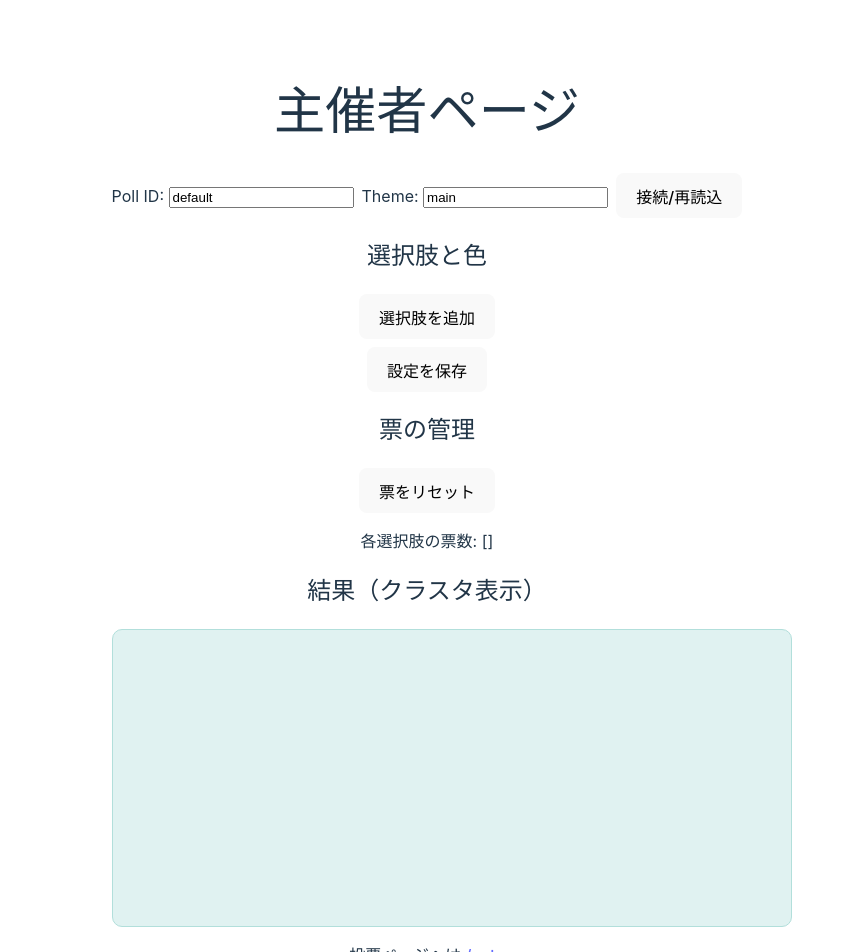
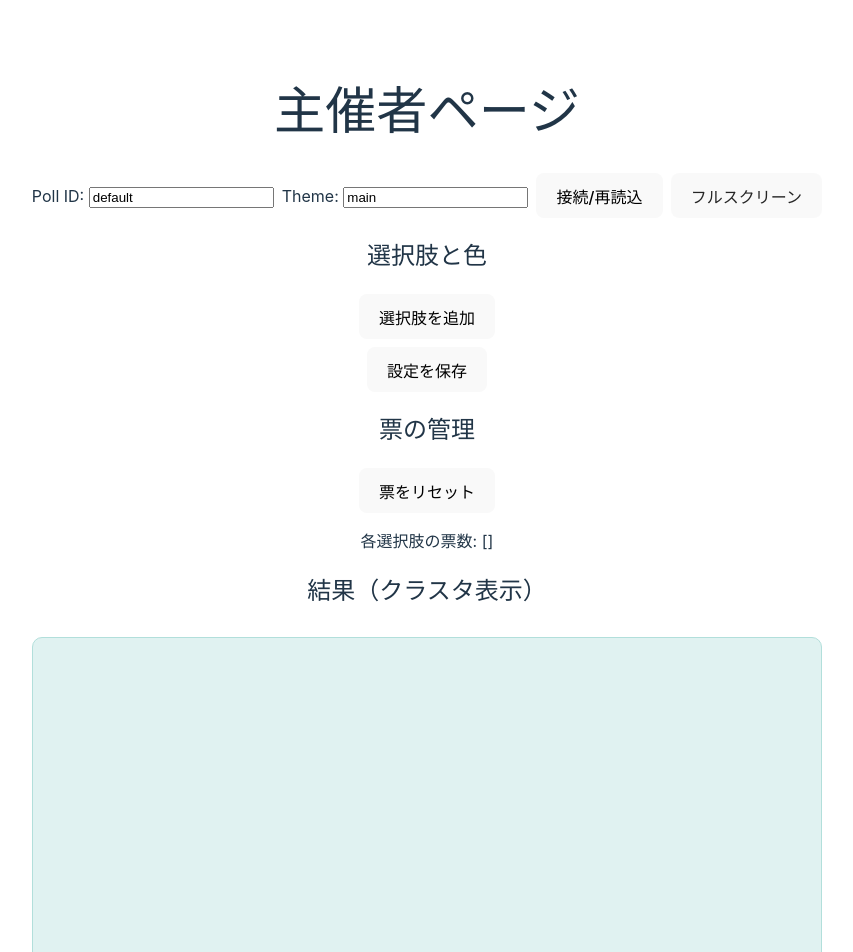
Before and after one commit to LotusLover/is-ec-pj-bjn8jcr4, a Vue app: page /#/host in a window 1280 px wide. Shown: the top 952 px of the page, without its empty margins (213-1066 px from the left). Built offline with nearby package versions, Linux system fonts and the light colour scheme.

Commit message:
hukidasi1

```diff
--- a/src/components/ResultsCluster.vue
+++ b/src/components/ResultsCluster.vue
@@ -12,6 +12,8 @@ const stageRef = ref<HTMLElement | null>(null);
 const spotRefs = ref<HTMLElement[]>([] as any);
 const stageSize = ref({ w: 900, h: 320 });
 const centers = ref(props.options.map(() => ({ x: 0, y: 0 })));
+// Edge emitter point for "blow-out" effect
+const emitter = ref<{ x: number; y: number }>({ x: 0, y: 0 } as any);
 
 // physics
 const physicsBalls = ref<any[][]>(props.options.map(() => []));
@@ -37,6 +39,16 @@ function ensureShape() {
   }
 }
 
+function updateEmitter() {
+  const w = stageSize.value.w;
+  const h = stageSize.value.h;
+  const side = Math.floor(Math.random() * 4); // 0 top, 1 right, 2 bottom, 3 left
+  if (side === 0) emitter.value = { x: Math.random() * w, y: 0 } as any;
+  else if (side === 1) emitter.value = { x: w, y: Math.random() * h } as any;
+  else if (side === 2) emitter.value = { x: Math.random() * w, y: h } as any;
+  else emitter.value = { x: 0, y: Math.random() * h } as any;
+}
+
 function syncPhysicsWithVotes() {
   ensureShape();
   for (let idx = 0; idx < props.options.length; idx++) {
@@ -48,11 +60,17 @@ function syncPhysicsWithVotes() {
       const power = (v && typeof v === 'object') ? Number(v.power) : Number(v);
       const color = ((v && typeof v === 'object') ? v.color : null) || props.optionColors?.[idx] || '#26a69a';
       const r = calcRadius(power);
-      const cx = centers.value[idx]?.x ?? stageSize.value.w / 2;
-      const cy = centers.value[idx]?.y ?? stageSize.value.h / 2;
-      const sx = cx + (Math.random() - 0.5) * 12;
-      const sy = cy + (Math.random() - 0.5) * 12;
-      arr.push({ x: sx, y: sy, vx: 0, vy: 0, r, color });
+  const cx = centers.value[idx]?.x ?? stageSize.value.w / 2;
+  const cy = centers.value[idx]?.y ?? stageSize.value.h / 2;
+  // spawn from emitter with slight jitter and initial velocity toward center
+  const sx = emitter.value.x + (Math.random() - 0.5) * 8;
+  const sy = emitter.value.y + (Math.random() - 0.5) * 8;
+  let dx = cx - sx; let dy = cy - sy;
+  const dist = Math.hypot(dx, dy) || 1; dx /= dist; dy /= dist;
+  const speed = 5 + Math.random() * 3;
+  const jx = (Math.random() - 0.5) * 1.5;
+  const jy = (Math.random() - 0.5) * 1.5;
+  arr.push({ x: sx, y: sy, vx: dx * speed + jx, vy: dy * speed + jy, r, color });
     }
     while (arr.length > targetCount) arr.pop();
   }
@@ -113,6 +131,7 @@ function updateCenters() {
       const r = el.getBoundingClientRect();
       return { x: r.left - st.left + r.width / 2, y: r.top - st.top + r.height / 2 } as any;
     });
+    updateEmitter();
   } catch {}
 }
 
@@ -120,7 +139,7 @@ onMounted(() => {
   nextTick().then(updateCenters);
   window.addEventListener('resize', updateCenters);
   rafId = requestAnimationFrame(stepPhysics);
-  nextTick().then(syncPhysicsWithVotes);
+  nextTick().then(() => { updateEmitter(); syncPhysicsWithVotes(); });
 });
 
 onUnmounted(() => {
@@ -152,8 +171,8 @@ watch(() => props.optionColors, () => nextTick().then(syncPhysicsWithVotes), { d
   position: relative;
   margin: 0.5rem auto 0;
   width: 100%;
-  max-width: 1100px;
-  min-height: 260px;
+  max-width: none;
+  min-height: 70vh;
   padding: 18px 24px;
   background: #e0f2f1;
   border: 1px solid #b2dfdb;
@@ -169,8 +188,8 @@ watch(() => props.optionColors, () => nextTick().then(syncPhysicsWithVotes), { d
   flex-direction: column;
   align-items: center;
   justify-content: center;
-  width: 220px;
-  height: 220px;
+  width: clamp(200px, 22vw, 320px);
+  height: clamp(200px, 22vw, 320px);
   margin: 12px;
   border-radius: 14px;
 }
--- a/src/pages/HostPage.vue
+++ b/src/pages/HostPage.vue
@@ -38,6 +38,21 @@ async function applyOptions() {
 async function doResetVotes() {
   await resetVotes();
 }
+
+// Fullscreen presenter mode
+const isFullscreen = ref(false);
+async function toggleFullscreen() {
+  const el = document.documentElement;
+  try {
+    if (!document.fullscreenElement) {
+      await el.requestFullscreen();
+      isFullscreen.value = true;
+    } else {
+      await document.exitFullscreen();
+      isFullscreen.value = false;
+    }
+  } catch {}
+}
 </script>
 
 <template>
@@ -47,6 +62,7 @@ async function doResetVotes() {
       <label>Poll ID: <input v-model="pollId" /></label>
       <label>Theme: <input v-model="theme" /></label>
       <button @click="init">接続/再読込</button>
+      <button class="ghost" @click="toggleFullscreen">{{ isFullscreen ? 'フルスクリーン解除' : 'フルスクリーン' }}</button>
     </div>
 
     <section>
@@ -70,7 +86,9 @@ async function doResetVotes() {
 
     <section>
       <h2>結果（クラスタ表示）</h2>
-      <ResultsCluster :options="options" :votes="votes" :option-colors="safeOptionColors" />
+      <div class="presenter-area">
+        <ResultsCluster :options="options" :votes="votes" :option-colors="safeOptionColors" />
+      </div>
     </section>
 
     <p class="nav">投票ページへは <router-link to="/vote">/vote</router-link></p>
@@ -83,4 +101,7 @@ async function doResetVotes() {
 .opt-row { display:flex; gap:.5rem; align-items:center; margin:.25rem 0; }
 .actions { margin-top:.5rem; }
 .nav { margin-top: 1rem; }
+.ghost { opacity: .85; }
+.presenter-area { width: 100%; height: 80vh; display: flex; }
+.presenter-area :deep(.cluster-stage) { flex: 1; }
 </style>
```
